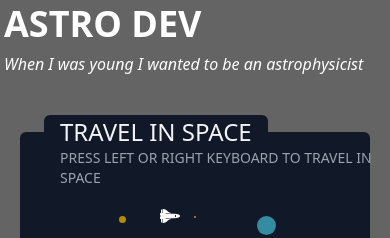
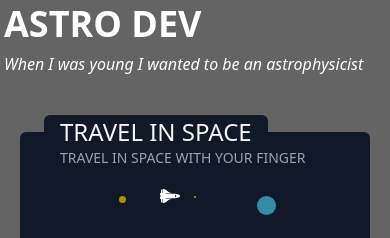
Before and after one commit to Alekiel42/astroDev, a Vue app in the folder astro-dev/: page / in a window 390 px wide. Shown: the top 238 px of the page. Built offline with nearby package versions, Linux system fonts and the light colour scheme; no server answers.

Commit message:
add a computed fonction according to screen width

```diff
--- a/astro-dev/src/components/planets/PlanetSystem.vue
+++ b/astro-dev/src/components/planets/PlanetSystem.vue
@@ -1,8 +1,5 @@
 <template>
-  <base-card
-    title="Travel in space"
-    information="Press left or right keyboard to travel in space"
-  >
+  <base-card title="Travel in space" :information="messageAccordingToScreen">
     <div class="absolute left-40 z-10">
       <ficon icon="space-shuttle" class="transform" />
     </div>
@@ -43,6 +40,12 @@ export default {
       const leftValue = this.positionSpaceShip * -100;
       return leftValue;
     },
+    messageAccordingToScreen() {
+      console.log(this.windowWidth);
+      return this.windowWidth > 700
+        ? "Press left or right keyboard to travel in space"
+        : "Travel in space with your finger";
+    },
   },
   methods: {
     setNewObjectSelected(name) {
@@ -80,6 +83,7 @@ export default {
   },
   data() {
     return {
+      windowWidth: window.innerWidth,
       showInformation: {},
       systemSolar: [
         {
```
